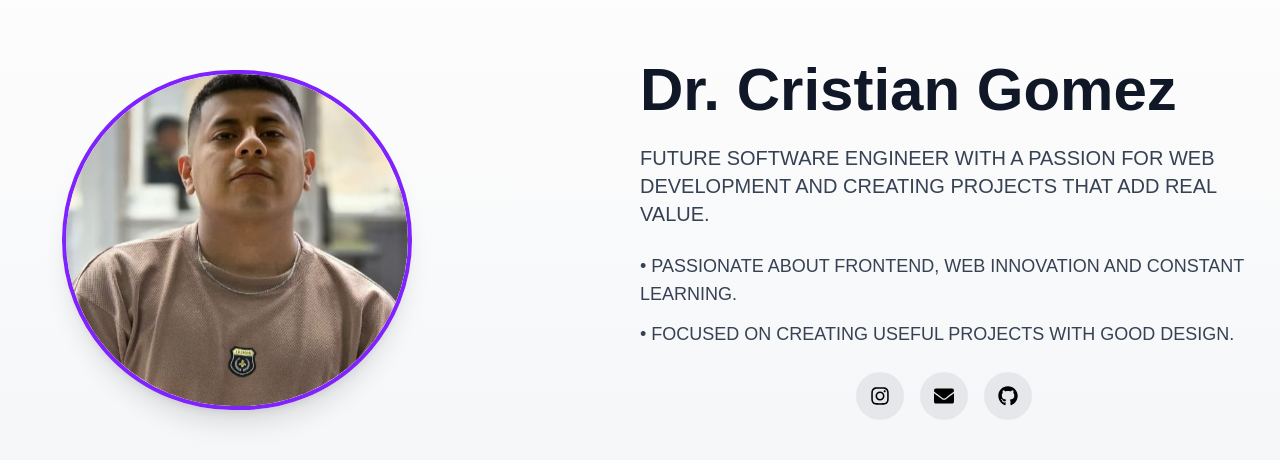
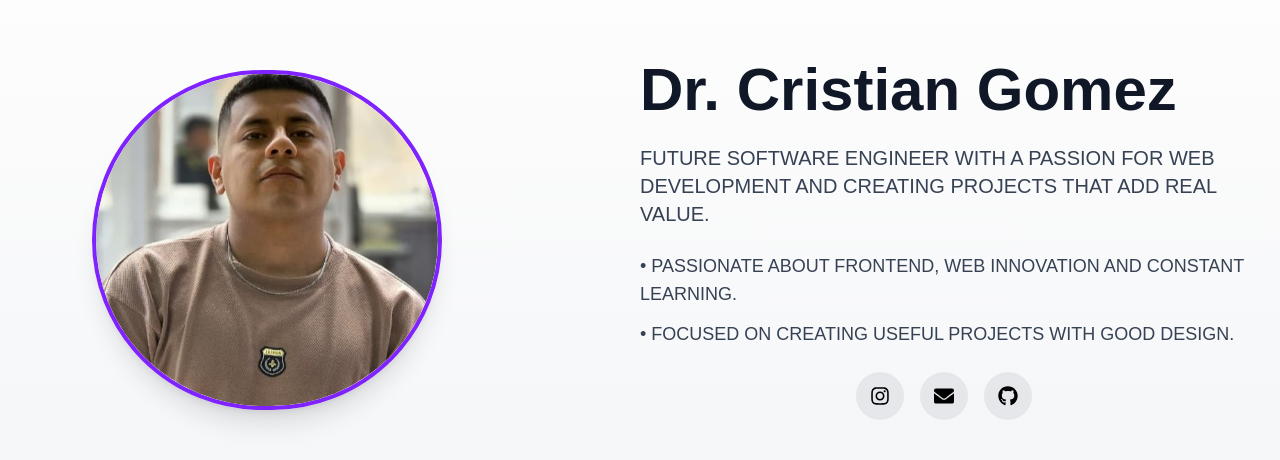
Before and after one commit to cristiancg11/Cristian-Portafolio, a Next.js app: page / in a window 1280 px wide. Shown: the part 160-620 px from the top of the page. Built offline with nearby package versions, Linux system fonts and the light colour scheme; no server answers.

Commit message:
style(hero): mover avatar más hacia la derecha en vista PC

```diff
--- a/src/components/HeroSection.tsx
+++ b/src/components/HeroSection.tsx
@@ -52,7 +52,7 @@ export default function HeroSection() {
       }`}>
         <div className="relative group" style={{
           // Ajusta la posición horizontal del círculo (valores negativos = izquierda, positivos = derecha)
-          marginLeft: '30px', // Cambia este valor para mover: '20px' = derecha, '-20px' = izquierda
+          marginLeft: '60px', // Movido más hacia la derecha para mejor posicionamiento en PC
           marginTop: '0px' // Cambia este valor para mover verticalmente: '20px' = abajo, '-20px' = arriba
         }}>
           <div
```
